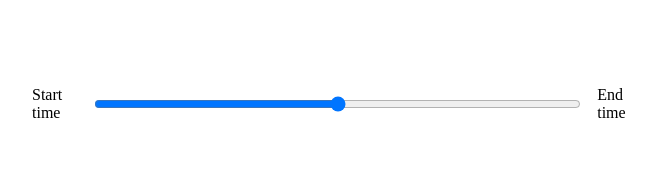
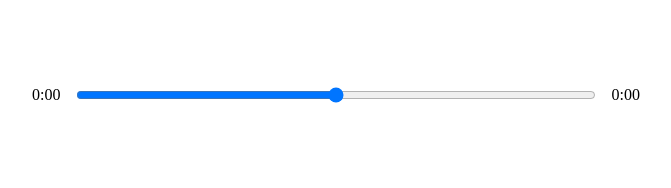
Before and after one commit to towerbrother/musicPlayer-app, a React (Create React App) app: page / in a window 1280 px wide. Shown: the part 410-598 px from the top of the page, without its empty margins (304-975 px from the left). Built offline with nearby package versions, Linux system fonts and the light colour scheme.

Commit message:
Added onLoadedMetadata event on audio to update time on load. Implemented function to format time.

```diff
--- a/src/components/Player.js
+++ b/src/components/Player.js
@@ -1,4 +1,4 @@
-import React, { useRef } from "react";
+import React, { useState, useRef } from "react";
 import { FontAwesomeIcon } from "@fortawesome/react-fontawesome";
 import {
   faPlay,
@@ -8,7 +8,24 @@
 } from "@fortawesome/free-solid-svg-icons";
 
 const Player = ({ currentSong, isPlaying, setIsPlaying }) => {
+  const [songInfo, setSongInfo] = useState({
+    currentTime: null,
+    duration: null,
+  });
   const audioRef = useRef(null);
+
+  const timeUpdateHandler = (e) => {
+    const current = e.target.currentTime;
+    const duration = e.target.duration;
+    setSongInfo({ ...songInfo, currentTime: current, duration: duration });
+  };
+
+  const formatTime = (time) => {
+    return (
+      Math.floor(time / 60) + ":" + ("0" + Math.floor(time % 60)).slice(-2)
+    );
+  };
+
   const playSongHandler = () => {
     if (isPlaying) {
       audioRef.current.pause();
@@ -22,9 +39,9 @@
   return (
     <div className="player">
       <div className="time-control">
-        <p>Start time</p>
+        <p>{formatTime(songInfo.currentTime)}</p>
         <input type="range" />
-        <p>End time</p>
+        <p>{formatTime(songInfo.duration)}</p>
       </div>
       <div className="play-control">
         <FontAwesomeIcon className="skip-back" icon={faAngleLeft} size="2x" />
@@ -48,7 +65,12 @@
           icon={faAngleRight}
           size="2x"
         />
-        <audio ref={audioRef} src={currentSong.audio}></audio>
+        <audio
+          onTimeUpdate={timeUpdateHandler}
+          onLoadedMetadata={timeUpdateHandler}
+          ref={audioRef}
+          src={currentSong.audio}
+        ></audio>
       </div>
     </div>
   );
```
Also changed, not shown: 1 other file (tests, documents, lock files or other folders).
